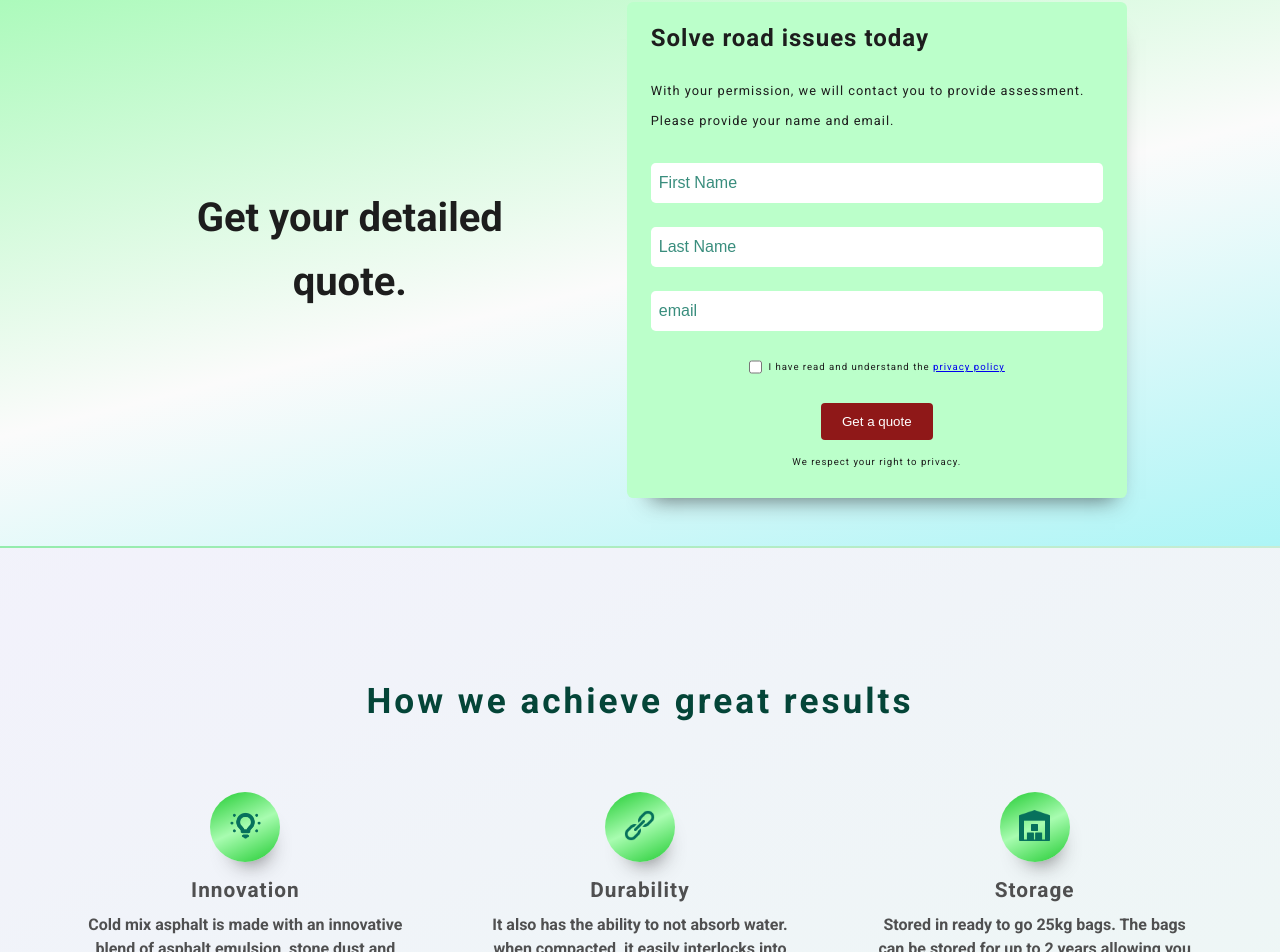
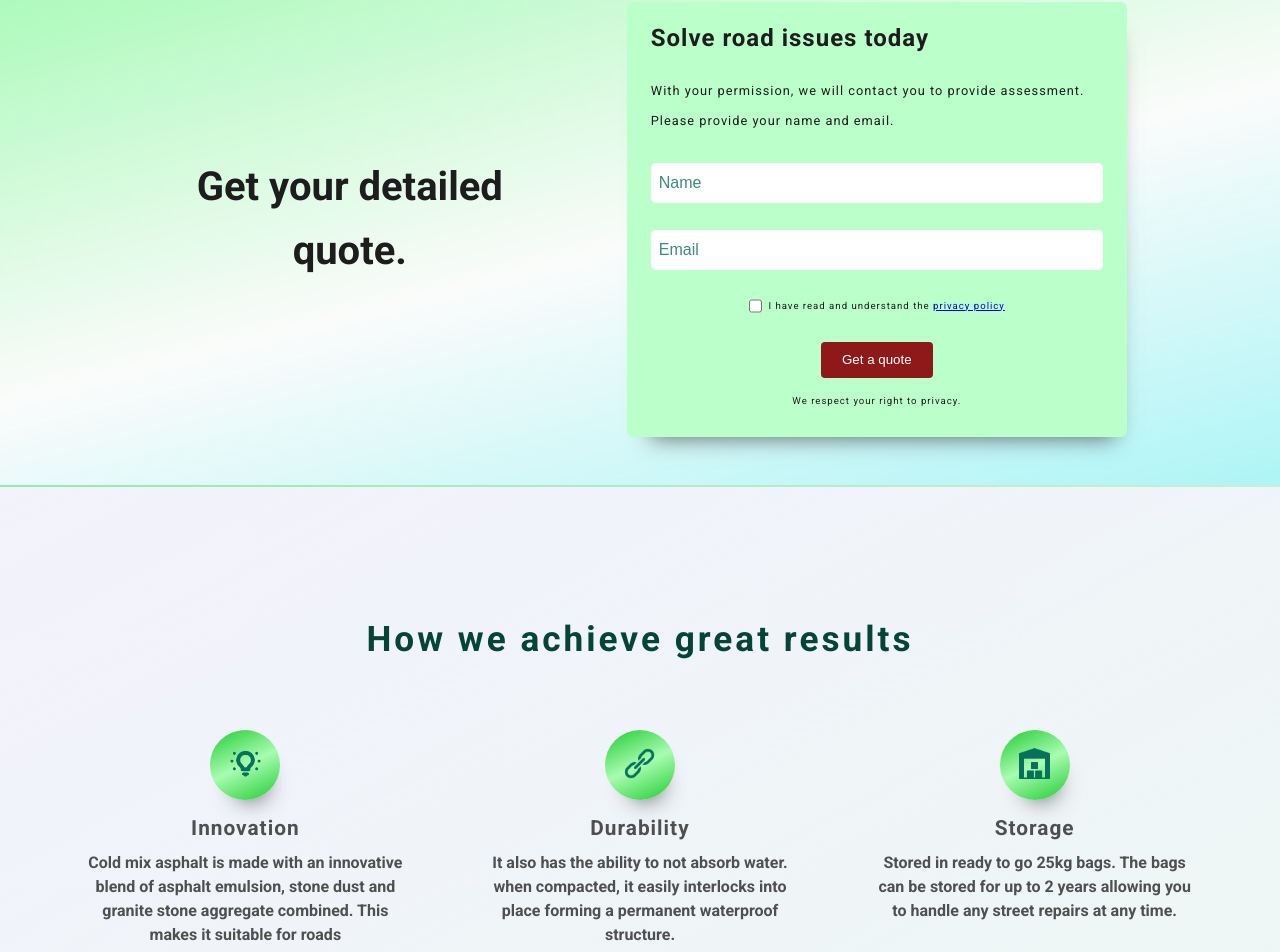
Before and after one commit to abeonweb/road-rescue, a Next.js app: page / in a window 1280 px wide. Shown: the part 1399-2351 px from the top of the page. Built offline with nearby package versions, Linux system fonts and the light colour scheme.

Commit message:
removed lastname from form

```diff
--- a/components/Form.tsx
+++ b/components/Form.tsx
@@ -9,7 +9,7 @@ function Form(){
     const formik = useFormik({
         initialValues: {
             firstname: "",
-            lastname: "",
+            // lastname: "",
             email: "",
             policyChecked: false
         },
@@ -21,9 +21,9 @@ function Form(){
             firstname: Yup.string()
                          .max(20, "Maximum 20 characters")
                         .required("Required"),
-            lastname: Yup.string()
-                         .max(20, "Maximum 20 characters")
-                        .required("Required"),
+            // lastname: Yup.string()
+            //              .max(20, "Maximum 20 characters")
+            //             .required("Required"),
             email: Yup.string()
                         .email("Not a valid email")
                         .required("Required"),
@@ -48,16 +48,16 @@ function Form(){
                     name="firstname"
                     id=""
                     aria-label="firstname"
-                    placeholder="First Name"
+                    placeholder="Name"
                     />
                     {formik.touched.firstname&&formik.errors.firstname?
                         <p className={styles.errorMessage}>{formik.errors.firstname}</p>
                         :
-                        null
+                        <p className={styles.errorMessage}>{" "}</p>
                     }
                 </div>
 
-                <div className={styles.inputContainer}>
+                {/* <div className={styles.inputContainer}>
                     <input
                     className={styles.formInput}
                     onBlur={formik.handleBlur}
@@ -72,9 +72,9 @@ function Form(){
                     {formik.touched.lastname&&formik.errors.lastname?
                         <p className={styles.errorMessage}>{formik.errors.lastname}</p>
                         :
-                        null
+                        <p> </p>
                     }
-                </div>
+                </div> */}
 
                 <div className={styles.inputContainer}>
                     <input
@@ -85,13 +85,13 @@ function Form(){
                     type="email"
                     name="email"
                     id=""
-                    aria-label="email"
-                    placeholder="email"
+                    aria-label="Email"
+                    placeholder="Email"
                     />
                     {formik.touched.email&&formik.errors.email?
                         <p className={styles.errorMessage}>{formik.errors.email}</p>
                         :
-                        null
+                        <p> </p>
                     }
                 </div>
 
@@ -111,7 +111,7 @@ function Form(){
                         {formik.touched.policyChecked&&formik.errors.policyChecked?
                             <p className={styles.errorMessage}>{formik.errors.policyChecked}</p>
                             :
-                            null
+                            <p> </p>
                         }
                 </div>
 
```
